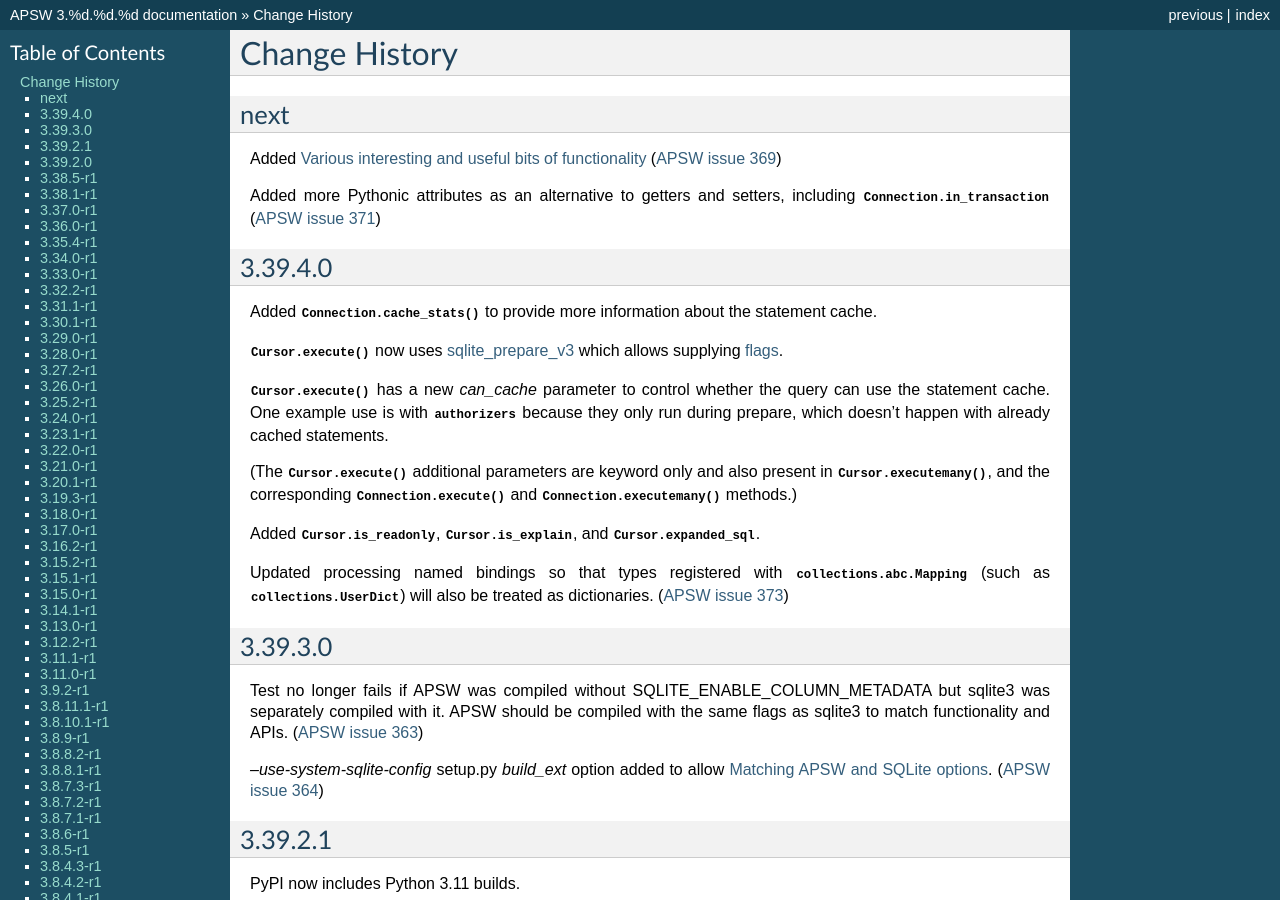
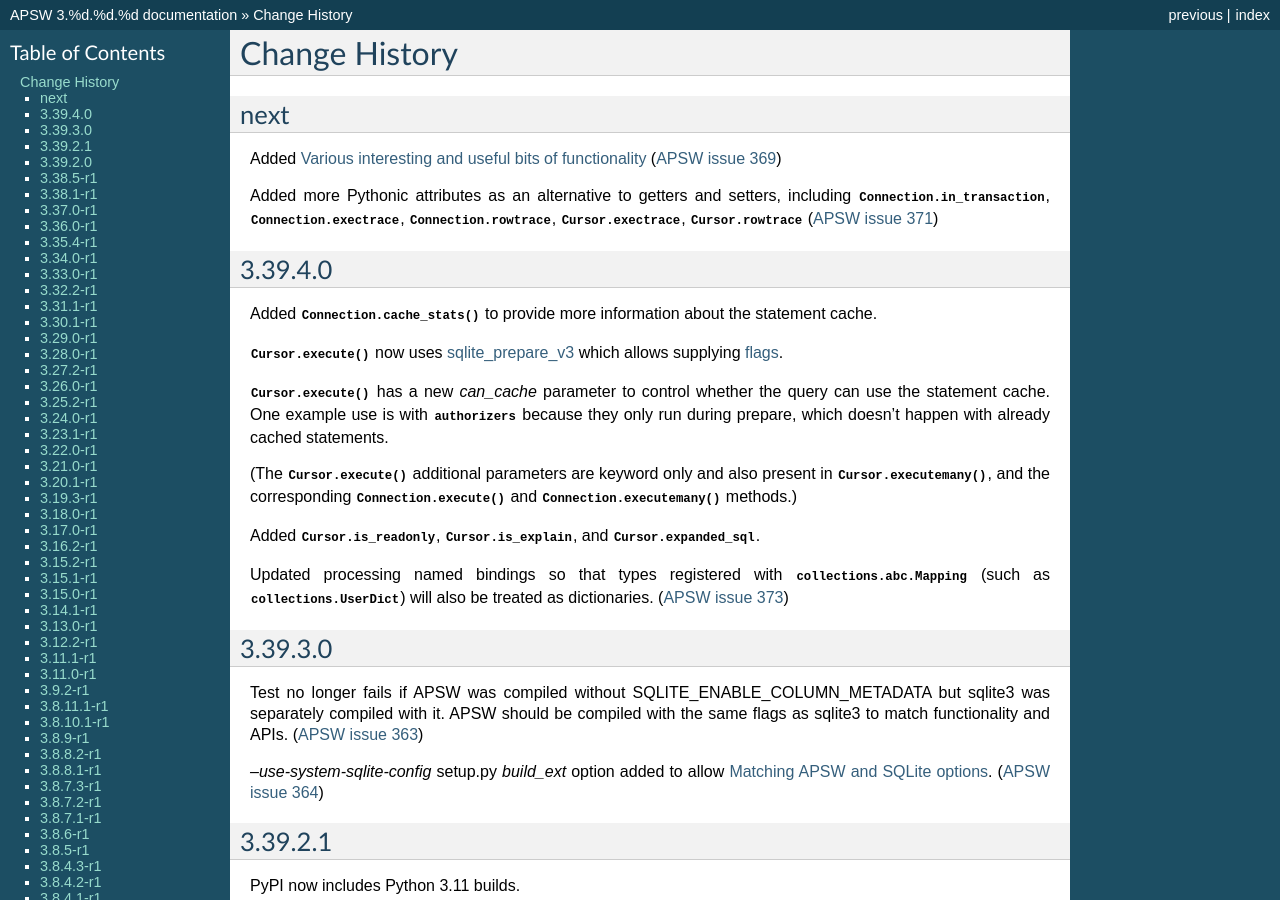
Before and after one commit to rogerbinns/apsw, a Sphinx documentation site: the page built from doc/changes.rst, in a window 1280 px wide and 900 px high. Built offline with Sphinx 7.4.7, drawn with Linux system fonts in a browser that asks for light colours; pages that are not in the unit, such as notebooks, are missing from menus; the version number is read from the project's files by our own code.

Commit message:
Include new attrs in changes

```diff
--- a/doc/changes.rst
+++ b/doc/changes.rst
@@ -8,7 +8,9 @@
 Added :doc:`ext` (:issue:`369`)
 
 Added more Pythonic attributes as an alternative to getters and
-setters, including :attr:`Connection.in_transaction` (:issue:`371`)
+setters, including :attr:`Connection.in_transaction`,
+:attr:`Connection.exectrace`, :attr:`Connection.rowtrace`,
+:attr:`Cursor.exectrace`, :attr:`Cursor.rowtrace` (:issue:`371`)
 
 3.39.4.0
 ========
```
